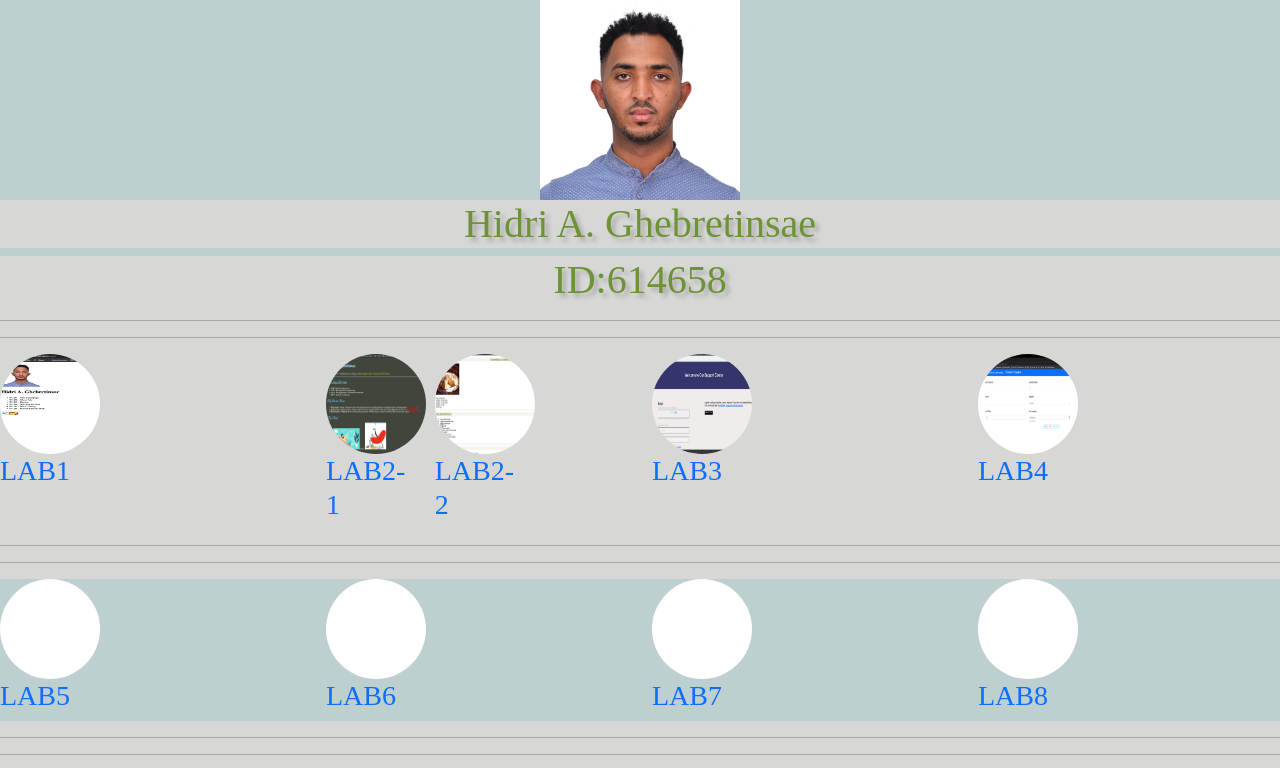
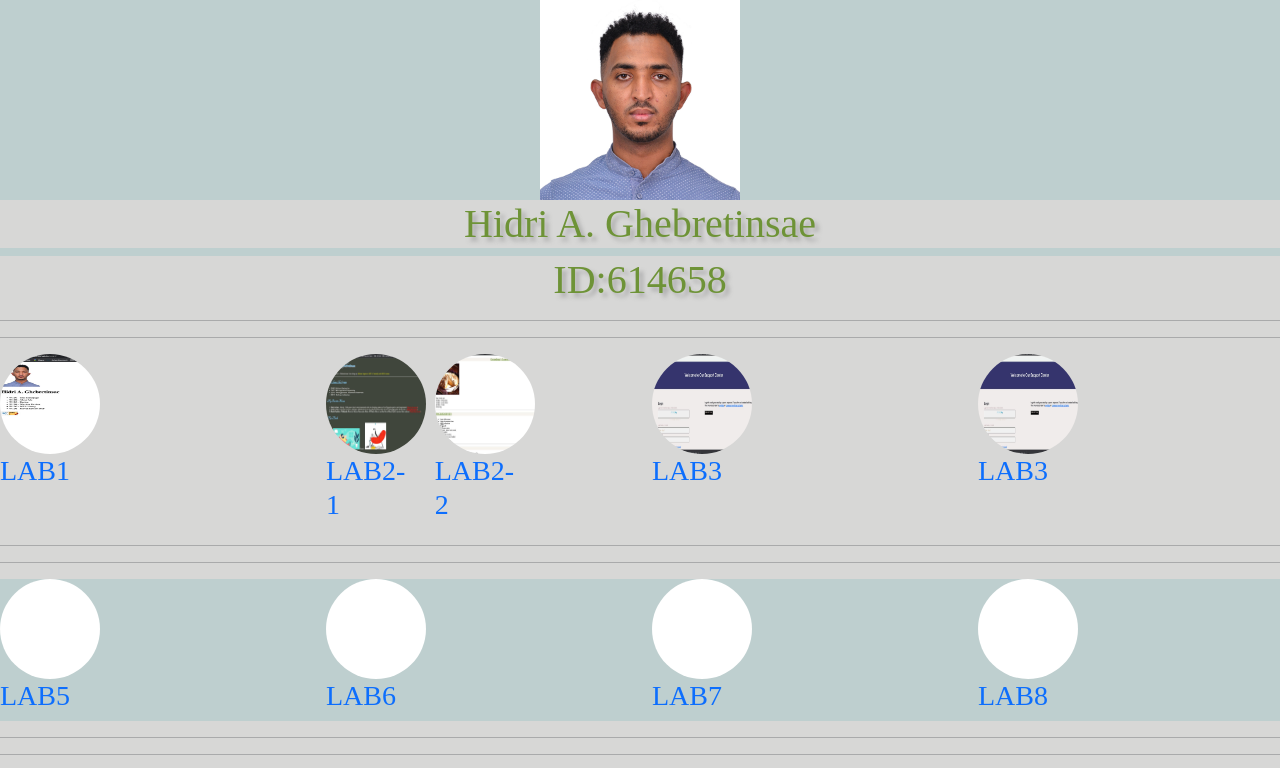
Before and after one commit to Afom25/WAPLAB, a plain HTML site: page index.html in a window 1280 px wide. Shown: the top 768 px of the page. Drawn offline with nearby package versions, Linux system fonts and the light colour scheme.

```diff
--- a/index.html
+++ b/index.html
@@ -47,8 +47,9 @@
             <h3> <a href="https://afom25.github.io/wap3/">LAB3 </a></h3>
         </div>
         <div class="col-md-3">
-            <a href="LAB4/form.html"><img src="./images/lab4.png" alt="Image of Hidri" id="img-hidri"> </a>
-            <h3><a href="LAB4/form.html"> LAB4</a></h3>
+            <a href="https://afom25.github.io/wap3/"><img src="./images/lab3.jpeg" alt="Image of Hidri" id="img-hidri">
+            </a>
+            <h3> <a href="https://afom25.github.io/wap3/">LAB3 </a></h3>
         </div>
     </div>
     <hr>
```
